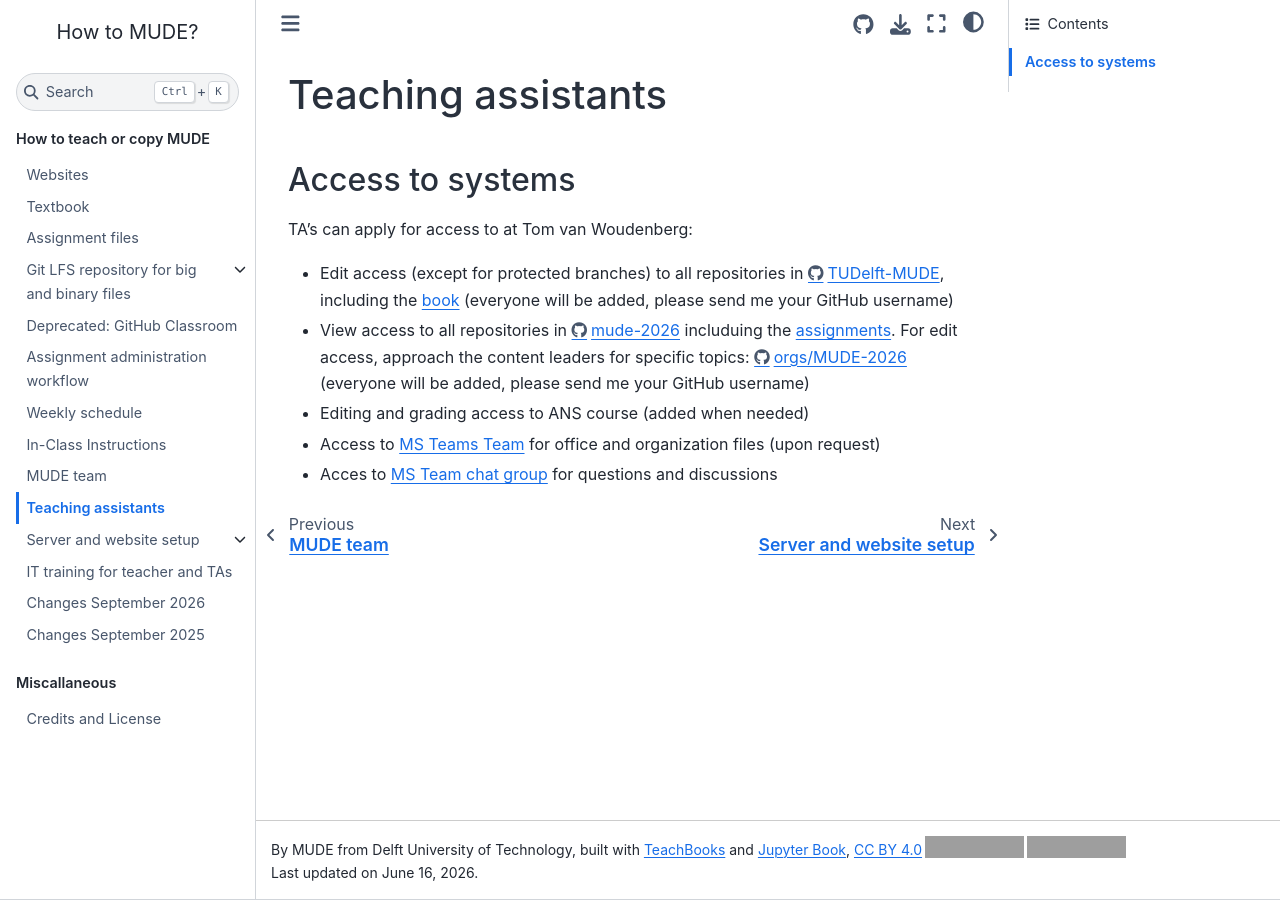
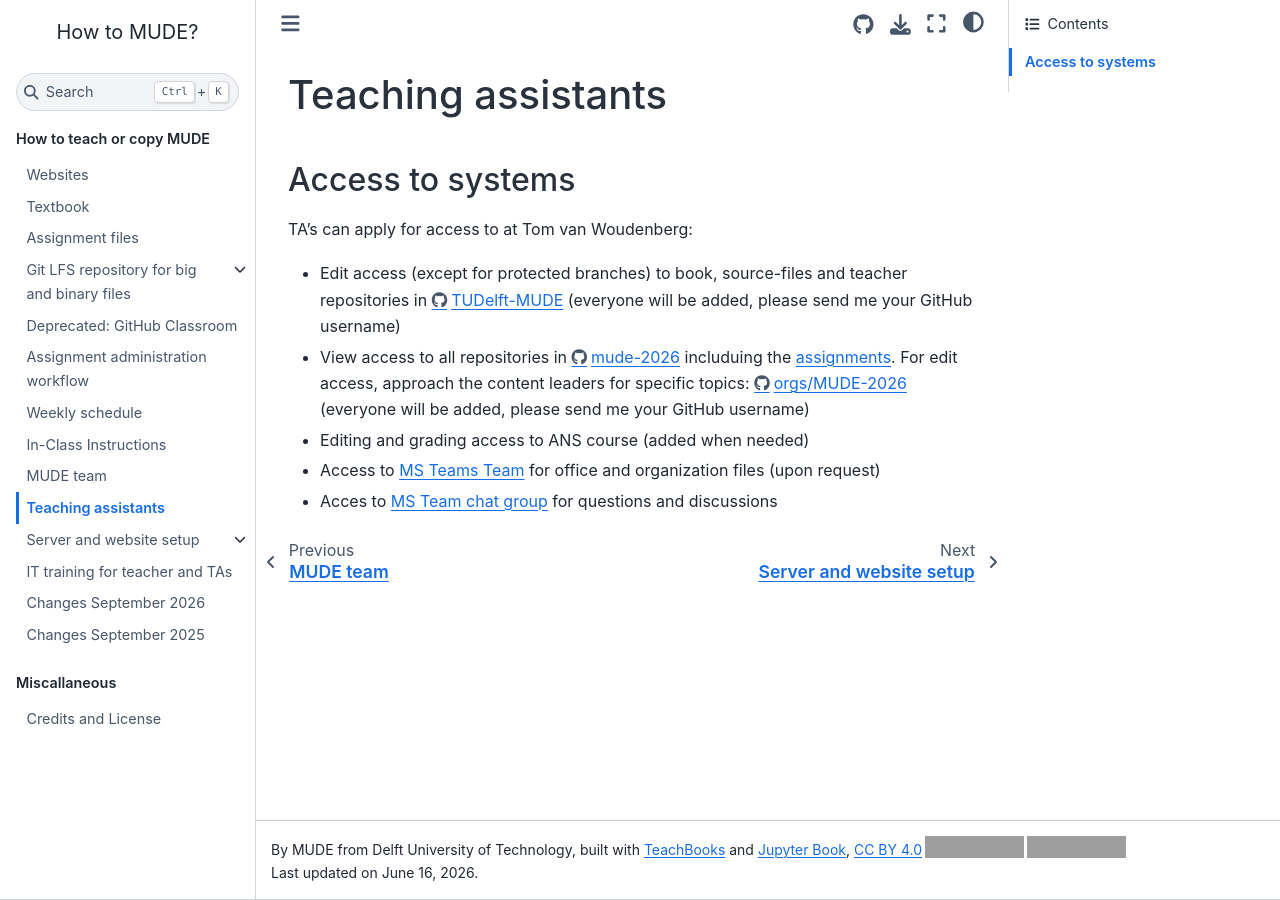
Before and after one commit to TUDelft-MUDE/teacher, a Jupyter Book: the page built from book/TAs.md, in a window 1280 px wide. Built offline with Jupyter Book 1.0.4 settings and Sphinx 7.4.7 and the Sphinx Book theme 1.1.4, drawn with Linux system fonts in a browser that asks for light colours; comment, search, counter and statistics services are not loaded; grey boxes are pictures that could not be loaded.

Commit message:
Update TAs.md

```diff
--- a/book/TAs.md
+++ b/book/TAs.md
@@ -2,7 +2,7 @@
 
 ## Access to systems
 TA's can apply for access to at Tom van Woudenberg:
-- Edit access (except for protected branches) to all repositories in https://github.com/TUDelft-MUDE, including the [book](./book.md) (everyone will be added, please send me your GitHub username)
+- Edit access (except for protected branches) to book, source-files and teacher repositories in https://github.com/TUDelft-MUDE (everyone will be added, please send me your GitHub username)
 - View access to all repositories in https://github.com/mude-2026 includuing the [assignments](./assignment_repo.md). For edit access, approach the content leaders for specific topics: https://github.com/orgs/MUDE-2026/teams/teachers-and-tas/teams (everyone will be added, please send me your GitHub username)
 - Editing and grading access to ANS course (added when needed)
 - Access to [MS Teams Team](https://teams.microsoft.com/l/team/19%3AguSLV54_UHezJu1skgTWlEMUZcsORReaZ1lqLUOhNb01%40thread.tacv2/conversations?groupId=8125ffa1-5137-4506-85f5-f5a329ea729c&tenantId=096e524d-6929-4030-8cd3-8ab42de0887b) for office and organization files (upon request)
```
